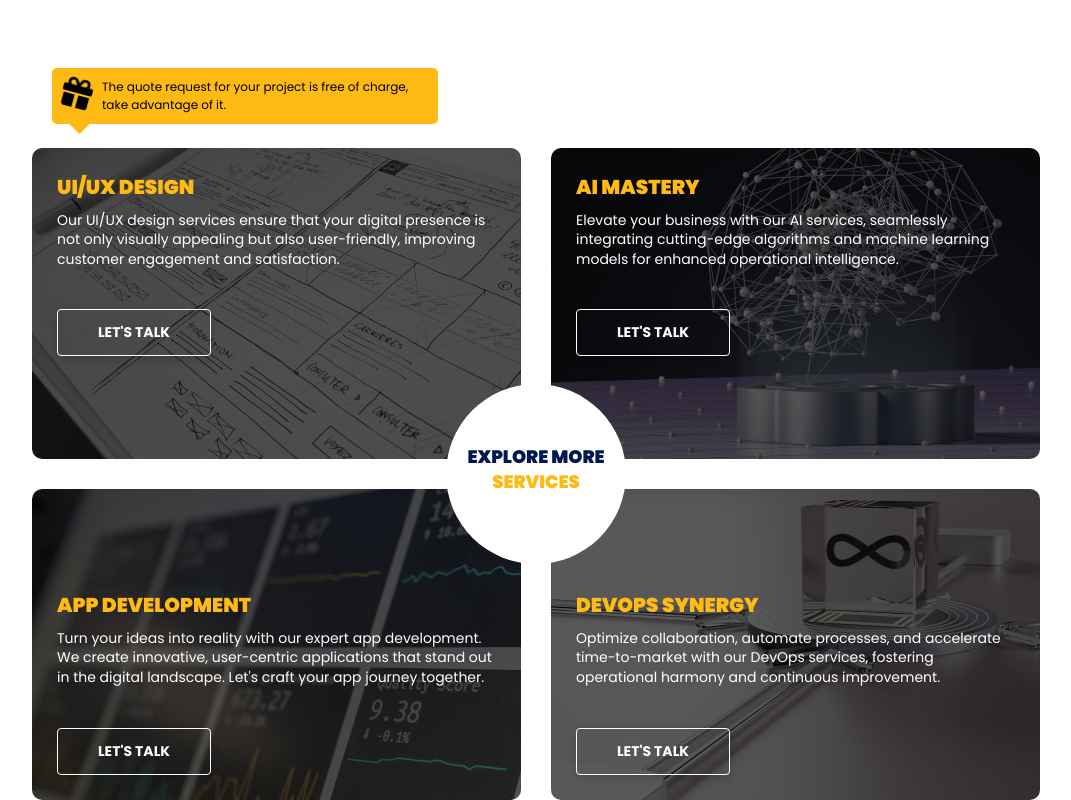
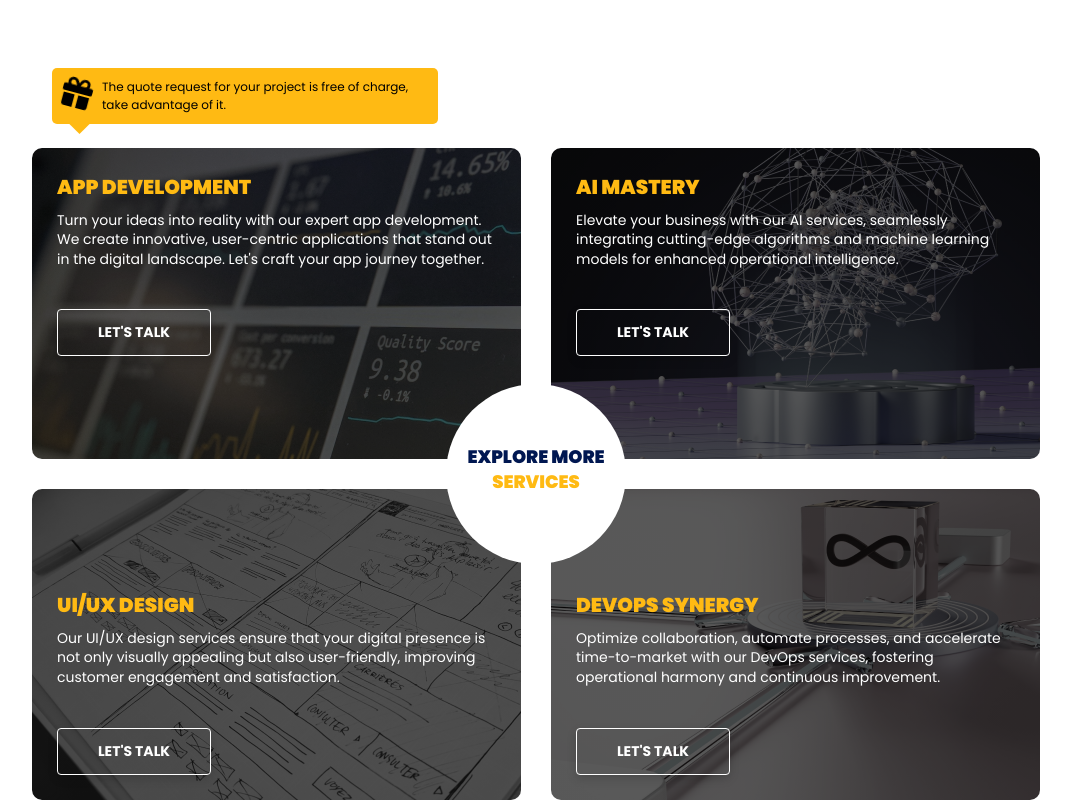
Before and after one commit to maxime-dot/website3, a Next.js app: page / in a window 1280 px wide. Shown: the part 2477-3277 px from the top of the page, without its empty margins (104-1175 px from the left). Built offline with nearby package versions, Linux system fonts and the light colour scheme.

Commit message:
refactor: re-order card loop position

```diff
--- a/src/components/services-card/service-card.scss
+++ b/src/components/services-card/service-card.scss
@@ -37,7 +37,7 @@
     justify-content: flex-end;
     align-items: flex-start;
   }
-  &:nth-child(4) {
+  &:nth-child(6) {
     background: linear-gradient(
         to right,
         rgba(0, 0, 0, 0.65),
@@ -53,7 +53,7 @@
       ),
       url("./assets/ai-mastery.png");
   }
-  &:nth-child(6) {
+  &:nth-child(4) {
     background: linear-gradient(
         to right,
         rgba(0, 0, 0, 0.65),
--- a/src/data/main-services.json
+++ b/src/data/main-services.json
@@ -1,16 +1,17 @@
 [
     {
-        "title": "UI/UX Design",
-        "description": "Our UI/UX design services ensure that your digital presence is not only visually appealing but also user-friendly, improving customer engagement and satisfaction."
-    },
+        "title": "App Development",
+        "description": "Turn your ideas into reality with our expert app development. We create innovative, user-centric applications that stand out in the digital landscape. Let's craft your app journey together."
+    }
+    ,
     {
         "title": "AI Mastery",
         "description": "Elevate your business with our AI services, seamlessly integrating cutting-edge algorithms and machine learning models for enhanced operational intelligence."
     }
     ,
     {
-        "title": "App Development",
-        "description": "Turn your ideas into reality with our expert app development. We create innovative, user-centric applications that stand out in the digital landscape. Let's craft your app journey together."
+        "title": "UI/UX Design",
+        "description": "Our UI/UX design services ensure that your digital presence is not only visually appealing but also user-friendly, improving customer engagement and satisfaction."
     }
     ,
     {
```
